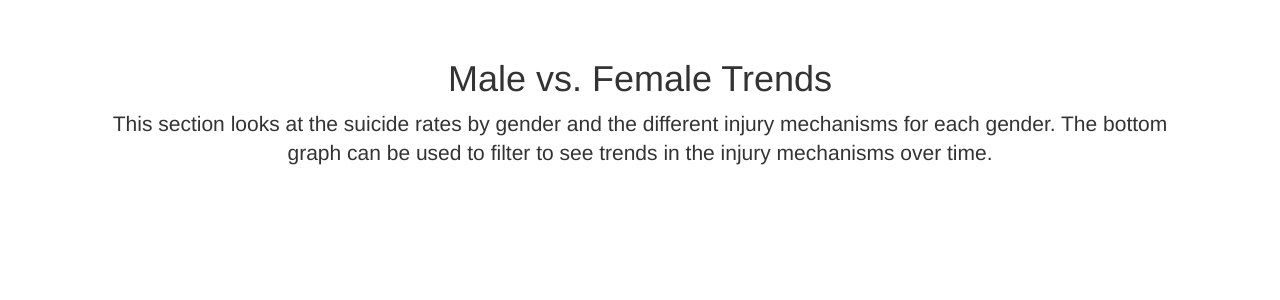
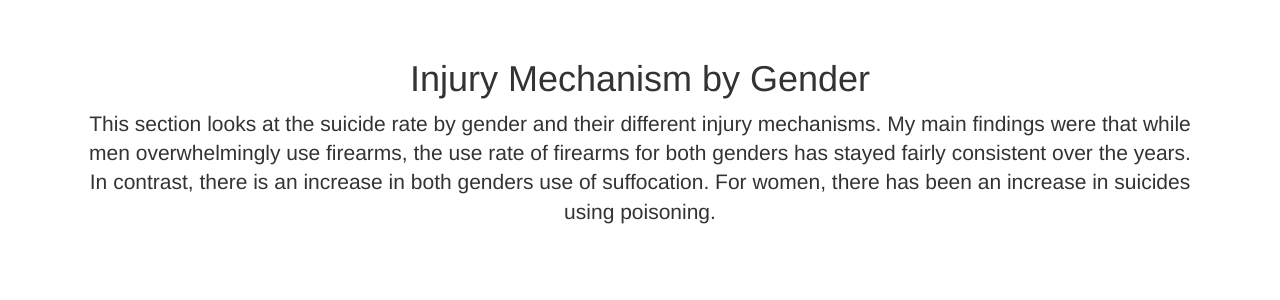
Before and after one commit to A-Hanson/suicide_rate_trends_in_the_us, a Flask app: page /gender in a window 1280 px wide. Shown: the part 51-351 px from the top of the page. Run offline with Flask 2, Linux system fonts and the light colour scheme; some libraries are stand-ins or nearby versions.

Commit message:
reworded paragraphs on app

```diff
--- a/src/templates/age.html
+++ b/src/templates/age.html
@@ -4,9 +4,9 @@
 {% block header %}Suicide by Age Groups{% endblock %}
 
 {% block content1 %}
-This section looks at the suicide rates by age groups and the different injury mechanisms
-for each age group. The bottom graph can be used to filter to see trends in the injury
-mechanisms for the age groups over time.
+Adults groups over 25 years old have higher suicide rates compared to teens and young adults. Firearms use
+increases steadily in older age groups, having the highest rate for the 75+ category at a rate of 12 per
+100,000. The groups in age ranges from 15-64 years old have seen increases in suicide rates by suffocation.
 {% endblock %}
 
 {% block content2 %}
--- a/src/templates/county.html
+++ b/src/templates/county.html
@@ -7,7 +7,8 @@
 Using the 2013 Urbanization codes,
 This section looks at the suicide rates by county urbanization,
 as classified by the 2013 NCHS Urban-Rural Classification Scheme.
-The bottom graph can be filtered by year range to see trends in the counties over time.
+What we see is that non-metropolitan counties have higher suicide rates compared to metropolitan
+counties.
 
 {% endblock %}
 
--- a/src/templates/gender.html
+++ b/src/templates/gender.html
@@ -1,13 +1,14 @@
 {% extends "base.html" %}
 {% block title %}Gender{% endblock %}
 
-{% block header %}Male vs. Female Trends{% endblock %}
+{% block header %}Injury Mechanism by Gender{% endblock %}
 
 {% block content1 %}
-This section looks at the suicide rates by gender
-and the different injury mechanisms for each gender.
-The bottom graph can be used to filter to see trends in the injury
-mechanisms over time.
+This section looks at the suicide rate by gender and their different injury mechanisms.
+My main findings were that while men overwhelmingly use firearms, the use rate of firearms for both
+genders has stayed fairly consistent over the years.
+In contrast, there is an increase in both genders use of suffocation.
+For women, there has been an increase in suicides using poisoning.
 {% endblock %}
 
 {% block content2 %}
```
Also changed, not shown: src/templates/index.html (+3 -5 lines), src/templates/race.html (+5 -5 lines).
